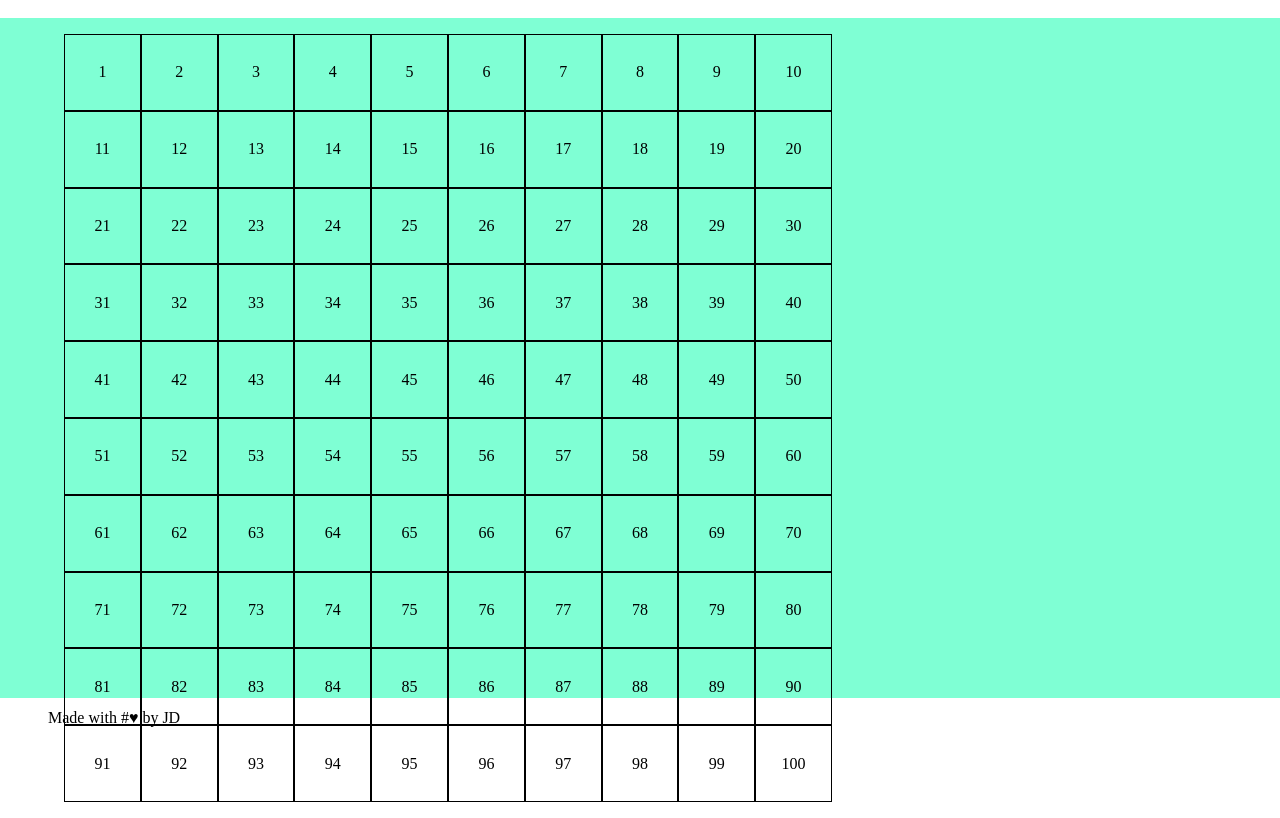
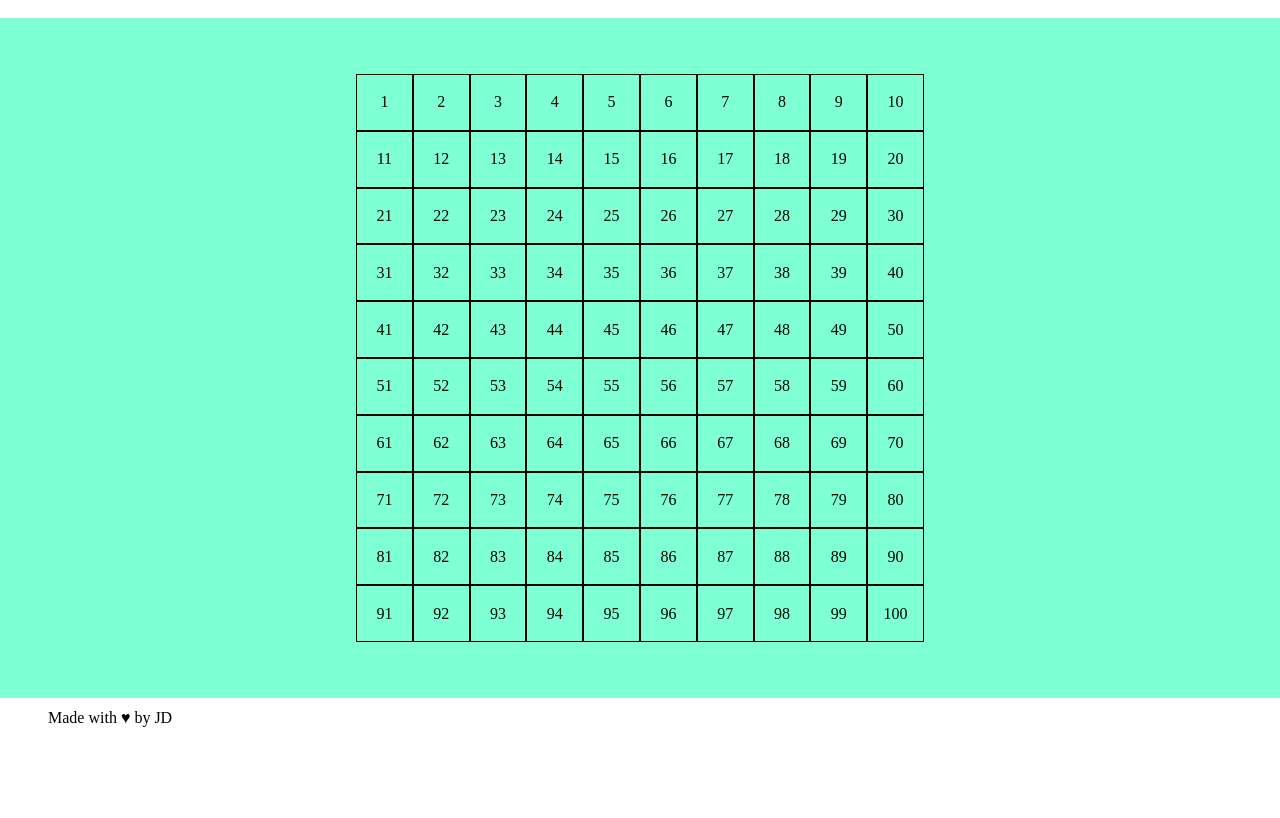
Before and after one commit to jdelavega42/js-campominato-grid, a plain HTML site: page index.html in a window 1280 px wide. Both pictures are taken after a click on the button "Play". Shown: the part 62-880 px from the top of the page. After the commit the page ends 800 px from the top, so only its background shows below. Drawn offline with Linux system fonts and the light colour scheme.

Commit message:
project completed

```diff
--- a/css/style.css
+++ b/css/style.css
@@ -23,6 +23,9 @@ header {
 main {
     height: calc(100% - 120px);
     background-color: aquamarine;
+    display: flex;
+    justify-content: center;
+    align-items: center;
 }
 
 footer {
@@ -30,12 +33,14 @@ footer {
     line-height: 40px;
 }
 
+/* !MAIN */
 .container {
-    height: 800px;
-    width: 800px;
+    height: 75vh;
+    width: 75vh;
     display: flex;
     flex-wrap: wrap;
     padding: 1rem;
+    display: flex;
 }
 
 .box {
@@ -44,6 +49,8 @@ footer {
    justify-content: center;
    align-items: center;
 }
+
+/* !UTILITIES */
 .column7{
     height: calc(100% / 7);
     width: calc(100% / 7);
@@ -59,3 +66,6 @@ footer {
 .azure {
     background-color: azure;
 }
+.d-none {
+    display: none;
+}
--- a/index.html
+++ b/index.html
@@ -29,7 +29,7 @@
         </main>
 
         <footer>
-            <p>Made with #&hearts; by JD</p>
+            <p>Made with &hearts; by JD</p>
         </footer>
     </div>
     <!-- custom js -->
--- a/js/script.js
+++ b/js/script.js
@@ -1,69 +1,66 @@
-const difficulty = document.getElementById('difficulty')
+const difficultyInput = document.getElementById('difficulty')
 const play = document.getElementById('play');
-const grid = document.querySelector('.container');
+const container = document.querySelector('.container');
 
 play.addEventListener("click", function(){
-    const mode = difficulty.value;
-    const numberOfSquares = squareRegulator(mode);
-    const numbers = myArrayGenerator(numberOfSquares);
-    grid.innerHTML= '';
-    for (let i = 0; i < numbers.length; i++){
-        const currentNumber = numbers[i];
-        const newGrid = boxGenerator(currentNumber);
-        newGrid.addEventListener("click", handleDivClick);
-        grid.append(newGrid);
-        console.log(newGrid);
-    }
-    // grillRegulator();
+    const difficulty = difficultyInput.value;
+    const gridValues = gridValuesGenerator(difficulty);
+    const boxNumber = gridValues[0];
+    const boxColumn = gridValues[1];
+    console.log(boxNumber, boxColumn);
+    container.innerHTML= '';
+    gridGenerator(boxNumber, boxColumn);
+    addFunctionToQuerySelectorAll('div.box', handleDivClick);
 })
 
 // !FUNCTIONS
 // #@general
-function myArrayGenerator(totalSquare){
-    const myArray = [];
-    for(let i = 1; myArray.length < totalSquare; i++) {
-        const myNumber = i;
-        myArray.push(myNumber);
+function gridValuesGenerator(anyMode){
+    const modeArray = [];
+    let boxNumber = '';
+    let boxColumn = '';
+        if (anyMode === 'easy'){
+            boxNumber = 100;
+            boxColumn = "column10"
+
+    } else if ( anyMode === 'medium'){
+        boxNumber = 81;
+        boxColumn = "column9"
+    } else if (anyMode === 'hard'){
+        boxNumber = 49;
+        boxColumn = "column7"
     }
-    return myArray;
+    modeArray.push(boxNumber, boxColumn)
+    return modeArray;
 }
 
-
-function squareRegulator(anyMode){
-    if(anyMode === 'easy'){
-        anyMode = 100;
-    } else if( anyMode === 'medium'){
-        anyMode = 81;
-    } else if (anyMode === 'hard'){
-        anyMode = 49;
+function gridGenerator (generalNumber, generalColumn){
+    for (let i = 1; i <= generalNumber; i++){
+        const grid = gridBoxGenerator(i, generalColumn)
+        container.append(grid);
     }
-    return anyMode;
-}
-// @dom related function
-
-function boxGenerator(content){
-    const mode = difficulty.value;
-    const dif = grillRegulator(mode)
-    const newDiv = document.createElement("div");
-    newDiv.classList.add("box", dif);
-    newDiv.innerHTML = `<span>${content}</span>`;
-    return newDiv;
 }
 
+function gridBoxGenerator(generalContent, generalColumn){
+    const item = document.createElement("div");
+    const itemContent = document.createElement("span");
+    const content = generalContent;
+    item.classList.add("box", generalColumn);
+    item.appendChild(itemContent);
+    itemContent.innerText = content;
+    return item;
+}
+
+// @dom related function
 function handleDivClick(){
     console.log(this.textContent);
     this.classList.add("azure");
 }
 
-function grillRegulator(anyItem){
-    let columns = '';
-    if(anyItem === "easy") {
-        columns = "column10"
-    } else if (anyItem === "medium"){
-        columns = "column9"
-    } else if (anyItem === "hard"){
-        columns = "column7"
+function addFunctionToQuerySelectorAll(genericElement, genericFunction){
+    const elementArray = document.querySelectorAll(genericElement);
+    for (i = 0; i < elementArray.length; i++){
+        const currentElement = elementArray[i];
+        currentElement.addEventListener("click", genericFunction)
     }
-    return columns;
-
 }
```
